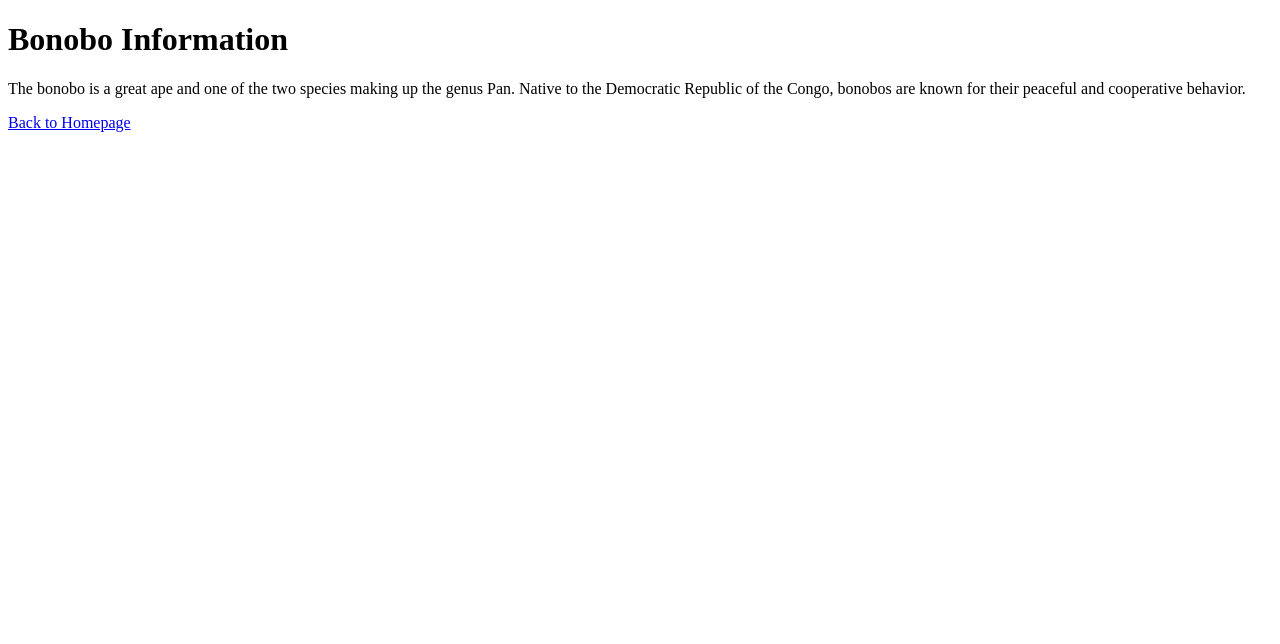
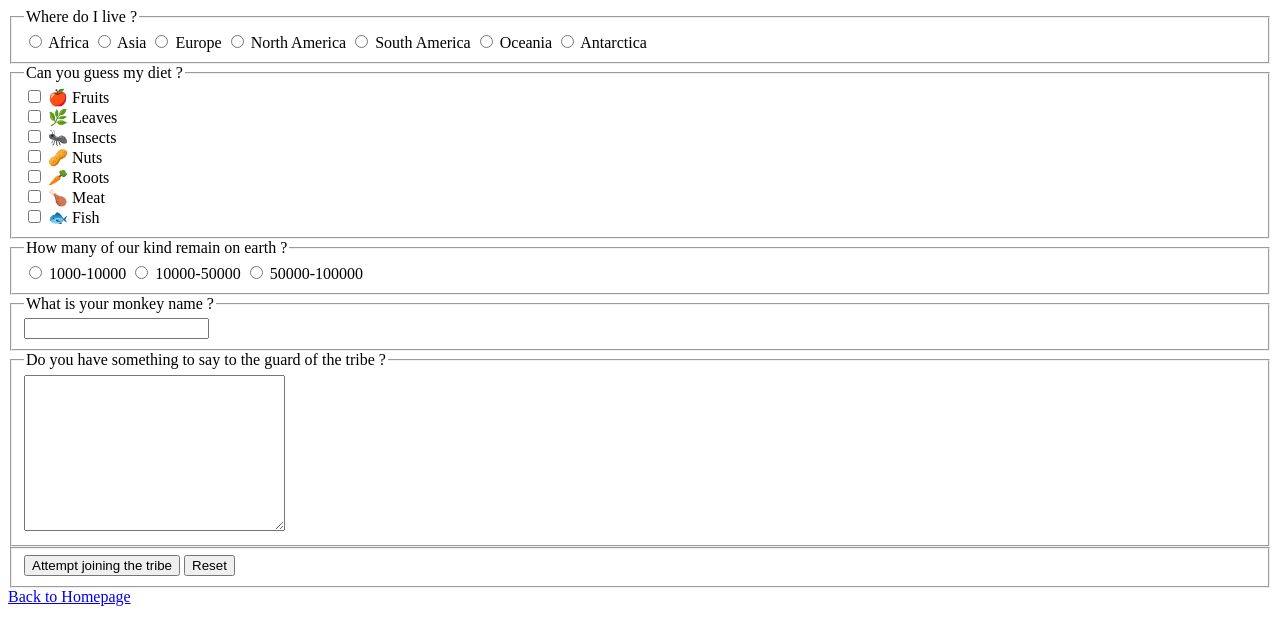
Before and after one commit to MartinBaGar/Projet-Web, a plain HTML site: page pages/bonobo.html in a window 1280 px wide. Drawn offline with Linux system fonts and the light colour scheme.

Commit message:
added bonobo quizz

```diff
--- a/pages/bonobo.html
+++ b/pages/bonobo.html
@@ -9,13 +9,75 @@
 </head>
 
 <body>
-  <h1>Bonobo Information</h1>
-  <p>
-    The bonobo is a great ape and one of the two species making up the genus Pan.
-    Native to the Democratic Republic of the Congo, bonobos are known for their
-    peaceful and cooperative behavior.
-  </p>
-  <!-- You can add more content or details about bonobos on this page -->
+  <form>
+    <fieldset class="continent">
+      <legend>Where do I live ?</legend>
+      <input type="radio" name="continent" id="africa" value="africa">
+      <label for="africa">Africa</label>
+      <input type="radio" name="continent" id="asia" value="asia">
+      <label for="asia">Asia</label>
+      <input type="radio" name="continent" id="europe" value="europe">
+      <label for="europe">Europe</label>
+      <input type="radio" name="continent" id="north-america" value="north-america">
+      <label for="north-america">North America</label>
+      <input type="radio" name="continent" id="south-america" value="south-america">
+      <label for="south-america">South America</label>
+      <input type="radio" name="continent" id="oceania" value="oceania">
+      <label for="oceania">Oceania</label>
+      <input type="radio" name="continent" id="antarctica" value="antarctica">
+      <label for="antarctica">Antarctica</label>
+    </fieldset>
+    <fieldset>
+      <legend>Can you guess my diet ?</legend>
+      <input type="checkbox" id="fruits" name="bonobo_diet" value="fruits">
+      <label for="fruits">🍎 Fruits</label><br>
+
+      <input type="checkbox" id="leaves" name="bonobo_diet" value="leaves">
+      <label for="leaves">🌿 Leaves</label><br>
+
+      <input type="checkbox" id="insects" name="bonobo_diet" value="insects">
+      <label for="insects">🐜 Insects</label><br>
+
+      <input type="checkbox" id="nuts" name="bonobo_diet" value="nuts">
+      <label for="nuts">🥜 Nuts</label><br>
+
+      <input type="checkbox" id="roots" name="bonobo_diet" value="roots">
+      <label for="roots">🥕 Roots</label><br>
+
+      <!-- Not valid answers -->
+      <input type="checkbox" id="meat" name="bonobo_diet" value="meat">
+      <label for="meat">🍗 Meat</label><br>
+
+      <input type="checkbox" id="fish" name="bonobo_diet" value="fish">
+      <label for="fish">🐟 Fish</label><br>
+    </fieldset>
+    <fieldset>
+      <legend>How many of our kind remain on earth ?</legend>
+      <input type="radio" name="bonobo_population" id="1000-10000" value="1000-10000">
+      <label for="1000-10000">1000-10000</label>
+
+      <input type="radio" name="bonobo_population" id="10-50000" value="10-50000">
+      <label for="10-50000">10000-50000</label>
+
+      <input type="radio" name="bonobo_population" id="50000-100000" value="50000-100000">
+      <label for="50000-100000">50000-100000</label>
+    </fieldset>
+    <fieldset>
+      <legend>What is your monkey name ?</legend>
+      <input type="text" name="login" id="login">
+    </fieldset>
+    <fieldset>
+      <legend for="devise">Do you have something to say to the guard of the tribe ?</legend>
+      <textarea name="devise" id="devise" cols="30" rows="10"></textarea>
+    </fieldset>
+    <fieldset>
+      <button type="submit">Attempt joining the tribe</button>
+      <button type="reset">Reset</button>
+    </fieldset>
+  </form>
+  <div id='result'>
+    <script type="text/javascript" src="transfert.js"></script>
+  </div> <!-- You can add more content or details about bonobos on this page -->
   <a href="index.html">Back to Homepage</a>
 </body>
 
```
